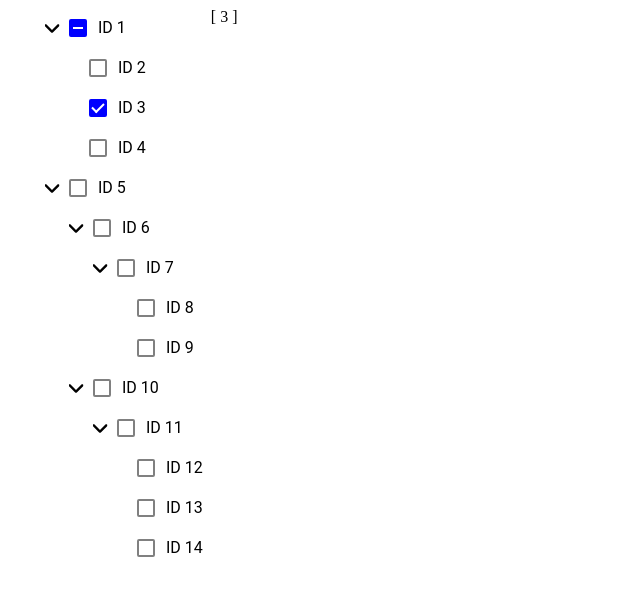
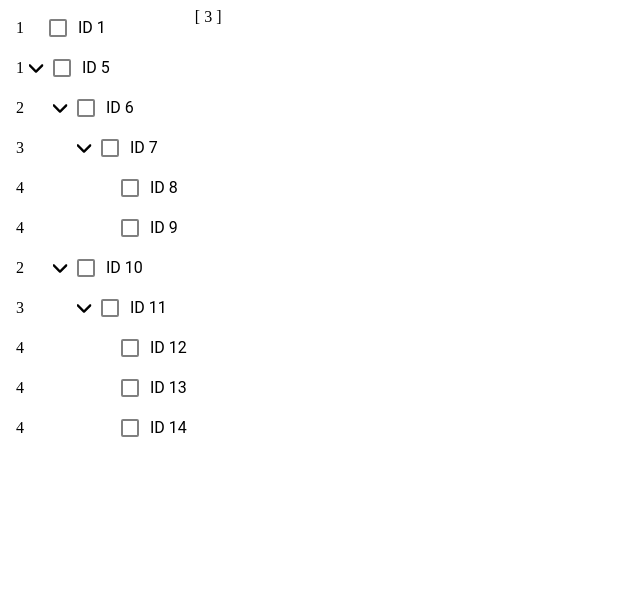
Before and after one commit to MatijaNovosel/vue-tree-view, a Vue app: page / in a window 1280 px wide. Shown: the top 596 px of the page, without its empty margins (0-640 px from the left). Built offline with nearby package versions, Linux system fonts and the light colour scheme.

Commit message:
UI fixes

```diff
--- a/src/App.vue
+++ b/src/App.vue
@@ -18,12 +18,7 @@ import treeView from "./components/treeView.vue";
 const treeViewItems = [
   {
     id: 1,
-    name: "ID 1",
-    children: [
-      { id: 2, name: "ID 2" },
-      { id: 3, name: "ID 3" },
-      { id: 4, name: "ID 4" }
-    ]
+    name: "ID 1"
   },
   {
     id: 5,
--- a/src/components/treeViewNode.vue
+++ b/src/components/treeViewNode.vue
@@ -2,7 +2,12 @@
   <div :class="classes" class="treeview-node treeview-node--click">
     <div class="treeview-node__root">
       <div class="treeview-node__content">
-        <div class="treeview-node__level" v-for="l in props.level" :key="l" />
+        {{ props.level }}
+        <div
+          class="treeview-node__level"
+          v-for="l in numberOfLevels"
+          :key="l"
+        />
         <img
           :style="{
             transform: `rotate(${isOpen ? 90 : 0}deg)`
@@ -122,6 +127,11 @@ const isIndeterminate = computed(() => {
   return false;
 });
 
+const numberOfLevels = computed(() => {
+  if (hasChildren.value || props.level !== 1) return props.level - 1;
+  return 0;
+});
+
 const childNodeChanged = () => {
   const id = props.item.id;
   if (hasChildren.value) {
```
